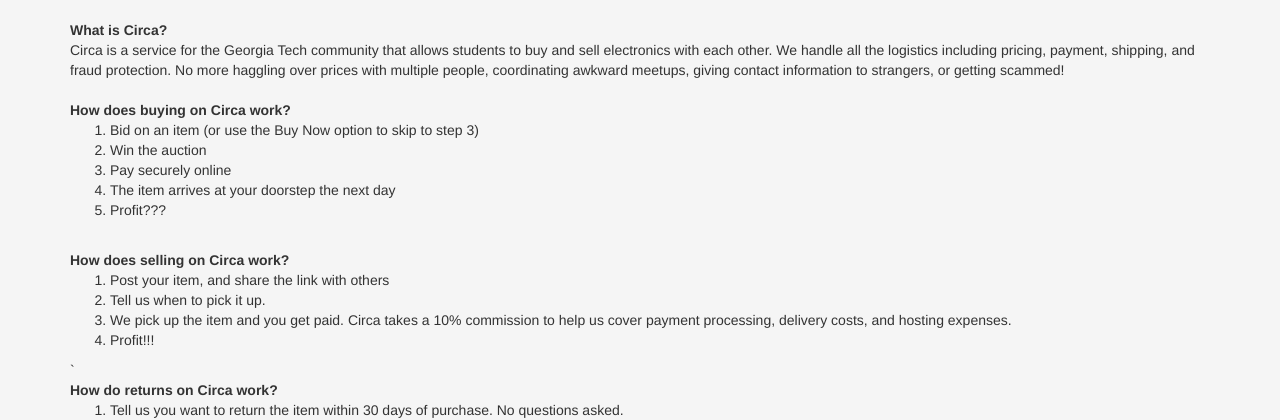
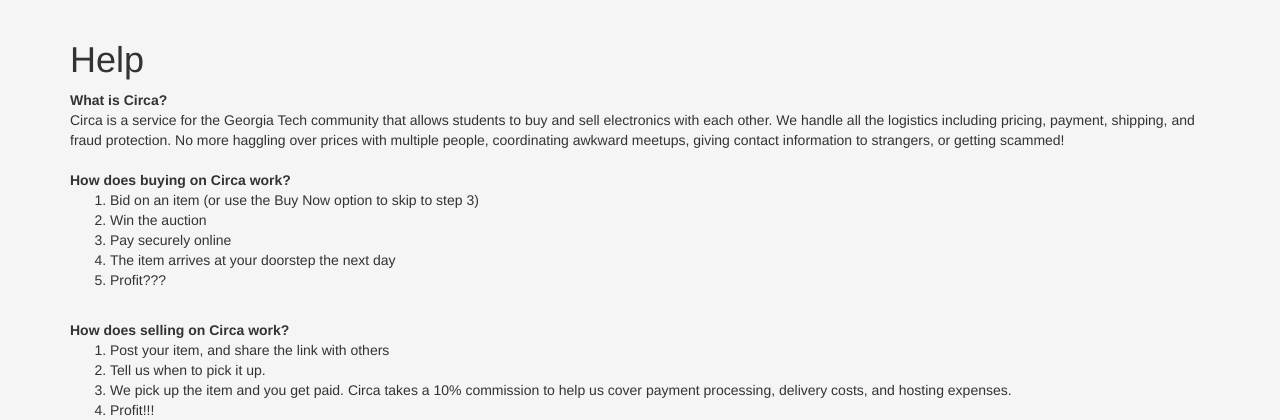
Before and after one commit to gnarizzy/circa, a Django app: page /help/ in a window 1280 px wide. Shown: the part 52-472 px from the top of the page. Run offline with Django 3.2, Linux system fonts and the light colour scheme; some libraries are stand-ins or nearby versions.

Commit message:
improved formatting

```diff
--- a/circa/templates/help.html
+++ b/circa/templates/help.html
@@ -1,6 +1,10 @@
 {% extends 'base.html' %}
+{% block title_block %}
+Help
+{% endblock %}
 {% block body_block %}
     <div class = "container">
+       <h1>Help</h1>
        <dl>
            <dt>What is Circa?</dt>
                <dd>Circa is a service for the Georgia Tech community that allows students to buy and sell electronics
```
